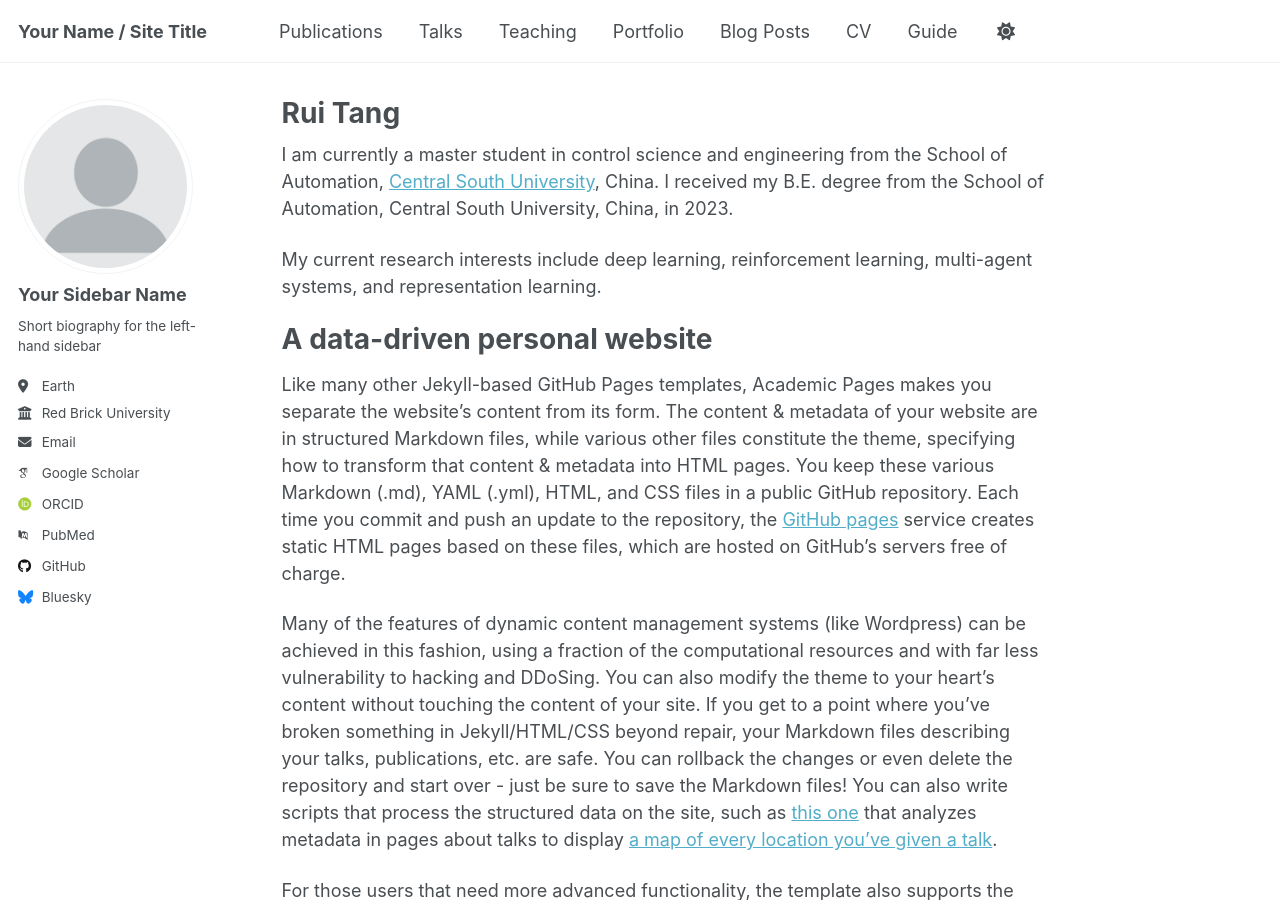
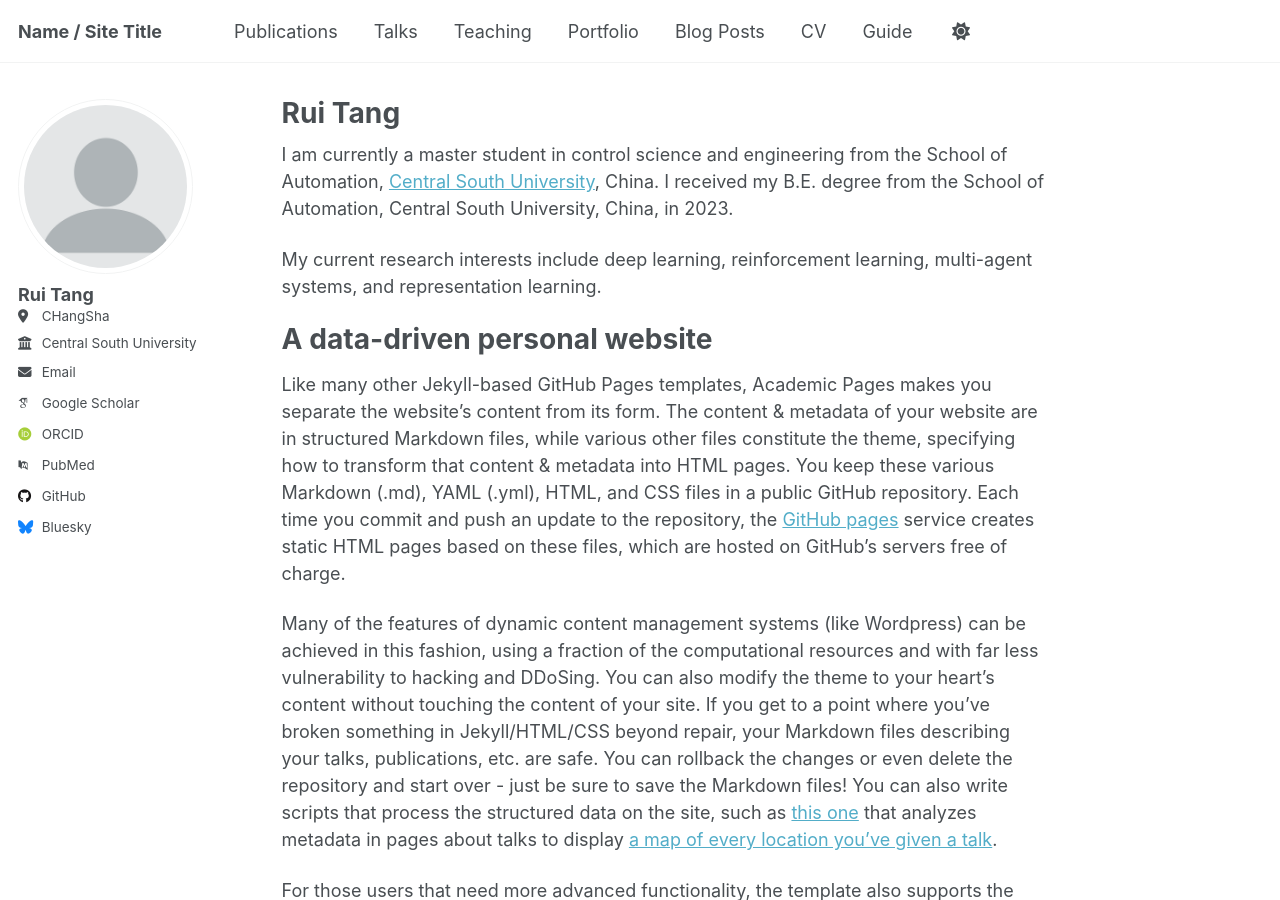
Before and after one commit to gasia77/ruitang.github.io, a Jekyll site: the page built from _pages/about.md, in a window 1280 px wide and 900 px high. Built offline with Jekyll 4.4.1, drawn with Linux system fonts in a browser that asks for light colours; some web fonts are replaced; a script that is not in the unit is left out.

Commit message:
Update _config.yml

```diff
--- a/_config.yml
+++ b/_config.yml
@@ -9,7 +9,7 @@
 # Basic Site Settings
 locale                   : "en-US"
 site_theme               : "default"
-title                    : "Your Name / Site Title"
+title                    : "Name / Site Title"
 title_separator          : "-"
 name                     : &name "Your Name"
 description              : &description "personal description"
@@ -23,11 +23,11 @@ repository               : "academicpages/academicpages.github.io"
 author:
   # Biographic information
   avatar           : "profile.png"
-  name             : "Your Sidebar Name"
+  name             : "Rui Tang"
   pronouns         : # example: "she/her"
-  bio              : "Short biography for the left-hand sidebar"
-  location         : "Earth"
-  employer         : "Red Brick University"
+  bio              : #"Short biography for the left-hand sidebar"
+  location         : "CHangSha"
+  employer         : "Central South University"
   uri              : # URL
   email            : "none@example.org"
 
```
